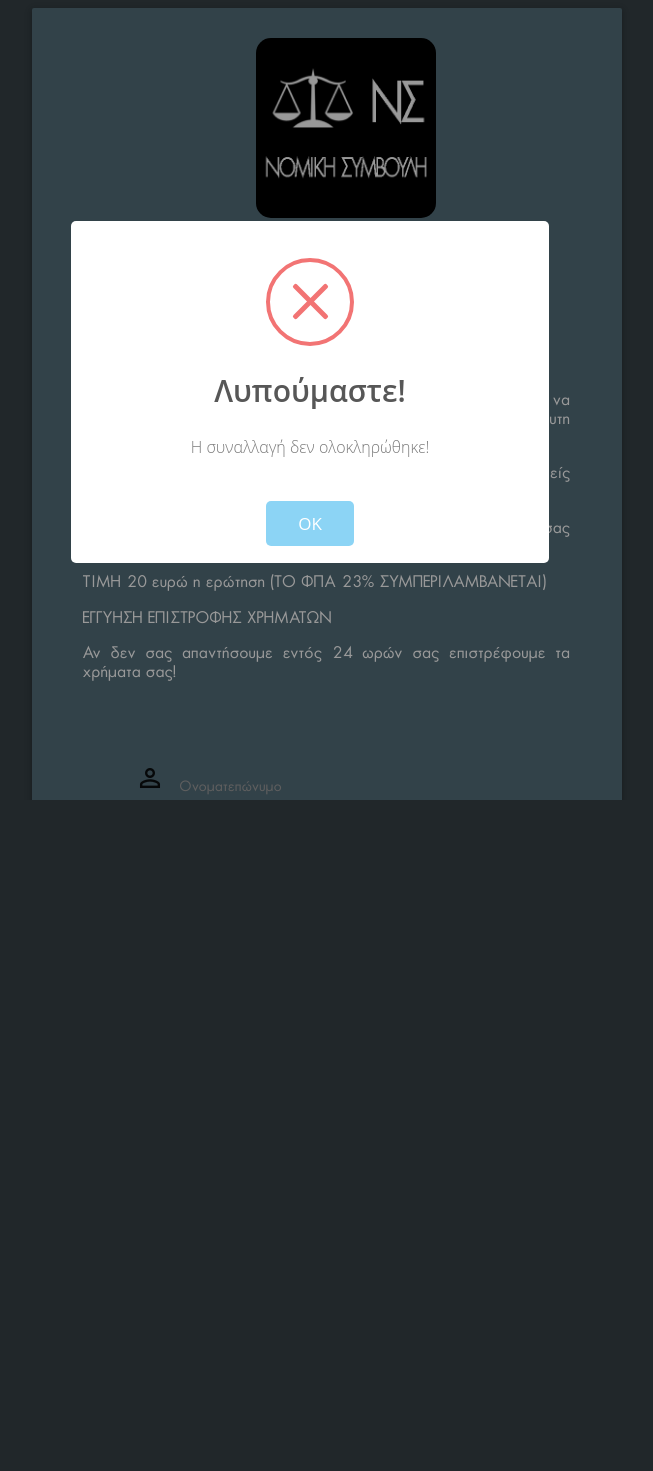
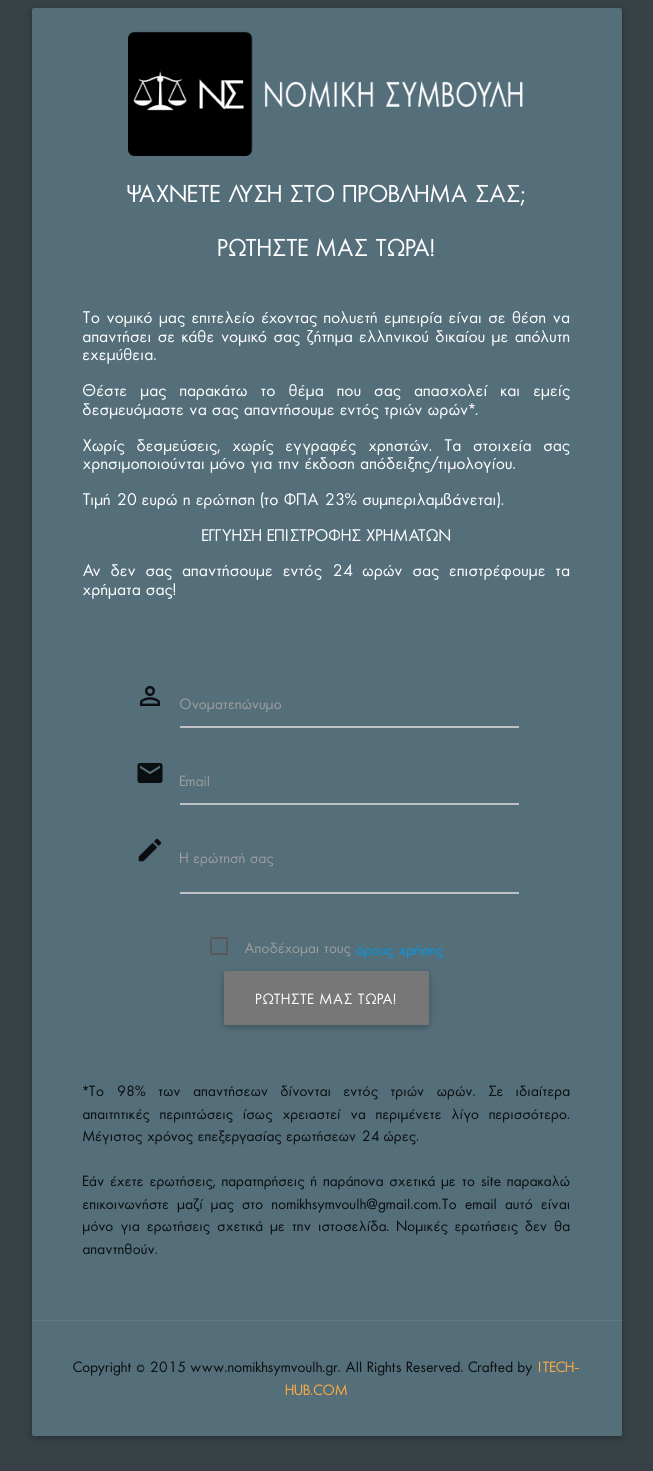
Before and after one commit to tazsoulis/lawyer, a PHP site: page /fail.php in a window 1280 px wide. Shown: the whole page, without its empty margins (313-966 px from the left). Before the commit the page ends 800 px from the top, so only its background shows below. Run offline with PHP 8.4, Linux system fonts and the light colour scheme; data that the repository does not hold is empty; some libraries are stand-ins or nearby versions.

Commit message:
final version 1.0

```diff
--- a/assets/css/custom.css
+++ b/assets/css/custom.css
@@ -16,9 +16,8 @@ body{
 
 .logo{
     margin-bottom: -72px;
-    height: 180px;
-    border-radius: 15px;
-    margin-top: 10px;
+    height: 125px;
+    margin-top: 23px;
 }
 
 .advice{
--- a/fail.php
+++ b/fail.php
@@ -1,5 +1,5 @@
 <?php
-	//session_start();
+	session_start();
 	$url = $_SERVER['REQUEST_URI'];
 	$parts = parse_url($url);
 	parse_str($parts['query'], $query);
@@ -29,10 +29,7 @@
 <?php
 
 	if(isset($tmp)){
-		echo '<script type="text/javascript">';
-	  	echo 'setTimeout(function () { swal("Σας ευχαριστούμε!","Η αποστολή των στοιχείων σας έγινε με απόλυτη επιτυχία.!","success");';
-	  	echo '}, 1000);</script>';
-	} else{
+
 		echo '<script type="text/javascript">';
 	  	echo 'setTimeout(function () { swal("Λυπούμαστε!","Η συναλλαγή δεν ολοκληρώθηκε!","error");';
 	  	echo '}, 1000);</script>';
@@ -43,10 +40,20 @@
 		<div class="row">
 			<div class="col s12 m8 offset-m2">
 				<div class="card blue-grey darken-1">
-					<div class="row">
-						<div class="col s10 offset-s1 m4 offset-m4">
-							<div class="card-content white-text">
-								<img class="logo" src="assets/img/logo.png">
+					<div class="row center-align">
+						<div class="col s12">
+							<div class="center-align hide-on-med-and-down">
+								<img class="logo center-align" src="assets/img/logob.png">
+							</div>
+						</div>
+						<div class="col s12 hide-on-large-only">
+							<div class="center-align">
+								<img class="logo center-align" src="assets/img/logo.png">
+							</div>
+						</div>
+						<div class="col s12 l10 offset-l1 hide-on-large-only" style="margin-top:85px;">
+							<div class="center-align">
+								<span class="white-text " style="font-size:28px; "> ΝΟΜΙΚΗ ΣΥΜΒΟΥΛΗ</span>
 							</div>
 						</div>
 						<div class="col s12 m10 offset-m1">
@@ -55,24 +62,24 @@
 					</div>
 					<div class="row">
 						<div class="col s10 offset-s1">
-							<h5 class="white-text full-text first-paragraph"><p >Το νομικό μας επιτελείο έχοντας πολυετή εμπειρία είναι σε θέση να απαντήσει σε κάθε νομικό σας ζήτημα ελληνικού δικαίου με απόλυτη εχεμύθεια.</p><p> Θέστε μας παρακάτω το θέμα που σας απασχολεί και εμείς δεσμευόμαστε να σας απαντήσουμε εντός τριών ωρών*.</p><p>Χωρίς δεσμεύσεις, χωρίς εγγραφές χρηστών. Τα στοιχεία σας χρησιμοποιούνται μόνο για την έκδοση απόδειξης/τιμολογίου.</p>ΤΙΜΗ 20 ευρώ η ερώτηση (ΤΟ ΦΠΑ 23% ΣΥΜΠΕΡΙΛΑΜΒΑΝΕΤΑΙ)</p><p>ΕΓΓΥΗΣΗ ΕΠΙΣΤΡΟΦΗΣ ΧΡΗΜΑΤΩΝ</p><p>Αν δεν σας απαντήσουμε εντός 24 ωρών σας επιστρέφουμε τα χρήματα σας!</p></h5>
+							<h5 class="white-text full-text first-paragraph"><p >Το νομικό μας επιτελείο έχοντας πολυετή εμπειρία είναι σε θέση να απαντήσει σε κάθε νομικό σας ζήτημα ελληνικού δικαίου με απόλυτη εχεμύθεια.</p><p> Θέστε μας παρακάτω το θέμα που σας απασχολεί και εμείς δεσμευόμαστε να σας απαντήσουμε εντός τριών ωρών*.</p><p>Χωρίς δεσμεύσεις, χωρίς εγγραφές χρηστών. Τα στοιχεία σας χρησιμοποιούνται μόνο για την έκδοση απόδειξης/τιμολογίου.</p>Τιμή 20 ευρώ η ερώτηση (το ΦΠΑ 23% συμπεριλαμβάνεται).</p><p class="center-align">ΕΓΓΥΗΣΗ ΕΠΙΣΤΡΟΦΗΣ ΧΡΗΜΑΤΩΝ</p><p>Αν δεν σας απαντήσουμε εντός 24 ωρών σας επιστρέφουμε τα χρήματα σας!</p></h5>
 
 							<form action="create_order.php" method="POST" onsubmit="return checkforblank()"  class="col s12 spacer-50">
 								<div class="row">
-									<div class="input-field col l10 offset-l1 m12">
+									<div class="input-field col s12 l10 offset-l1 ">
 										<i class="material-icons prefix">perm_identity</i>
 										<input  name="fname" id="fname" type="text" class="validate" >
-										<label for="icon_prefix">Oνοματεπώνυμο</label>
+										<label for="fname">Oνοματεπώνυμο</label>
 									</div>
-									<div class="input-field col l10 offset-l1 m12">
+									<div class="input-field col  s12 l10 offset-l1 ">
 										<i class="material-icons prefix">email</i>
 										<input  name="email" id="email" type="text" class="validate" >
-										<label for="icon_prefix">Email</label>
+										<label for="email">Email</label>
 									</div>
-									<div class="input-field col l10 offset-l1 m12">
+									<div class="input-field col s12 l10 offset-l1 ">
 										<i class="material-icons prefix">mode_edit</i>
 										<textarea name="text" id="text" type="text" class="materialize-textarea"></textarea>
-										<label for="icon_prefix2">Κείμενο...</label>
+										<label for="text">Η ερώτησή σας</label>
 									</div>
 								</div>
 								<p class="center-align">
@@ -82,7 +89,7 @@
 								</p>
 								<div class="row">
 									<div class="center-align">
-										<button type="submit" style="width:200px;" class="waves-effect waves-light btn-large">ΡΩΤΗΣΤΕ ΜΑΣ ΤΩΡΑ!</button>
+										<button type="submit" style="width:205px;" class="waves-effect waves-light btn-large">ΡΩΤΗΣΤΕ ΜΑΣ ΤΩΡΑ!</button>
 									</div>
 								</div>
 							</form>
@@ -91,11 +98,11 @@
 					<div class="row">
 						<div class="col s10 offset-s1" style="margin-bottom:-50px;">
 							<p class="full-text" style="margin-bottom:90px;">*Το 98% των απαντήσεων δίνονται εντός τριών ωρών. Σε ιδιαίτερα απαιτητικές περιπτώσεις ίσως χρειαστεί να περιμένετε λίγο περισσότερο. Μέγιστος χρόνος επεξεργασίας ερωτήσεων 24 ώρες.<br><br>
-								Εάν έχετε οποιεσδήποτε ερωτήσεις, παρατηρήσεις ή παράπονα σχετικά με το site παρακαλώ επικοινωνήστε μαζί μας στο nomikhsymvoulh@gmail.com.Το email αυτό είναι μόνο για ερωτήσεις σχετικά με την ιστοσελίδα. Νομικές ερωτήσεις δεν θα απαντηθούν.</p>
+								Εάν έχετε ερωτήσεις, παρατηρήσεις ή παράπονα σχετικά με το site παρακαλώ επικοινωνήστε μαζί μας στο nomikhsymvoulh@gmail.com.Το email αυτό είναι μόνο για ερωτήσεις σχετικά με την ιστοσελίδα. Νομικές ερωτήσεις δεν θα απαντηθούν.</p>
 							</div>
 						</div>
 						<div class="card-action">
-							<p class="center-align" style="font-size:15px;">Copyright © 2015 www.nomikhsymvoulh.gr. All Rights Reserved. <a href="http://htmlcoder.me"> Crafted by iTech Hub </a></p>
+							<p class="center-align" style="font-size:15px;">Copyright © 2015 www.nomikhsymvoulh.gr. All Rights Reserved. Crafted by <a href="####">itech-hub.com</a></p>
 						</div>
 					</div>
 				</div>
```
Also changed, not shown: create_order.php (+9 -13 lines), index.php (+22 -12 lines), success.php (+24 -23 lines), assets/img/ico.png (added), assets/img/logo.ico, assets/img/logo.jpg (deleted), assets/img/logo.png, assets/img/logob.png (added), 2 other files.
